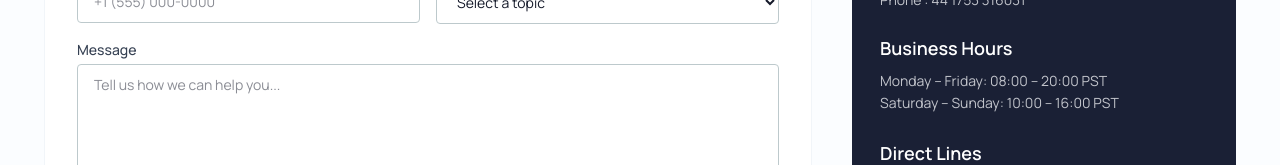
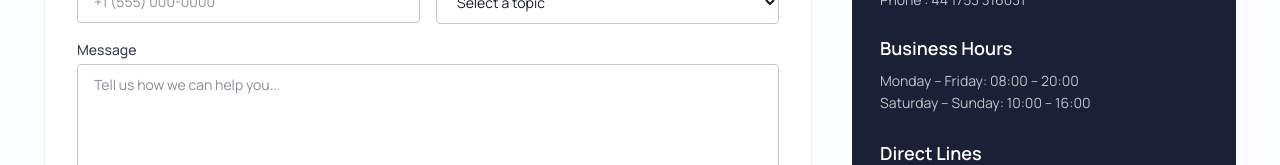
Before and after one commit to Mern-Unbeatable/zephyr_techno_cli, a React (Vite) app: page /contact in a window 1280 px wide. Shown: the part 478-643 px from the top of the page. Built offline with nearby package versions, Linux system fonts and the light colour scheme; no server answers.

Commit message:
Update business hours in Contact component to remove PST designation

```diff
--- a/src/pages/public/contact/Contact.jsx
+++ b/src/pages/public/contact/Contact.jsx
@@ -271,9 +271,9 @@ const Contact = () => {
                     Business Hours
                   </h3>
                   <p className="text-sm text-[#EBECF0]/80 leading-relaxed">
-                    Monday – Friday: 08:00 – 20:00 PST
+                    Monday – Friday: 08:00 – 20:00
                     <br />
-                    Saturday – Sunday: 10:00 – 16:00 PST
+                    Saturday – Sunday: 10:00 – 16:00
                   </p>
                 </div>
 
```
